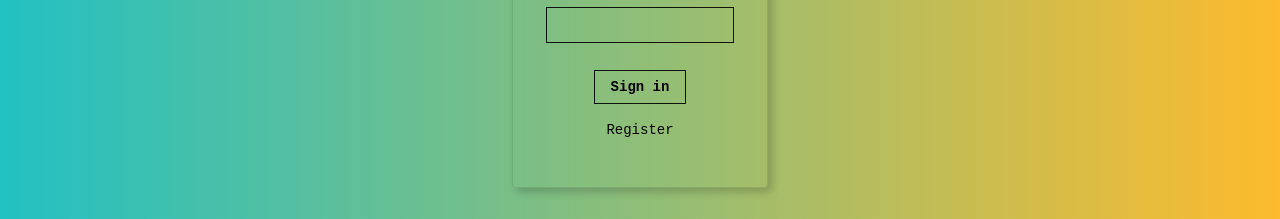
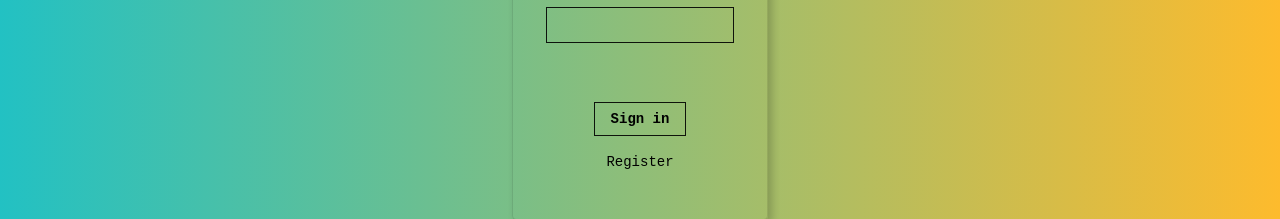
Before and after one commit to lrobvilla/face_recognition, a React (Create React App) app: page / in a window 1280 px wide. Shown: the part 360-579 px from the top of the page. Built offline with nearby package versions, Linux system fonts and the light colour scheme; the HTML template or start-up script is replaced by a standard one.

Commit message:
fixed the error, added some more padding

```diff
--- a/src/components/SignIn/SignIn.js
+++ b/src/components/SignIn/SignIn.js
@@ -89,12 +89,12 @@ class SignIn extends Component {
                             />
                     </div>
                     </fieldset>
-                    <div className="center0">
+                    <div className="center0 pa3">
                         {this.state.badSignInStatus && (
                             <p className="badEntryText">Incorrect email and password combination!</p>
                         )}
                         {!this.state.badSignInStatus && this.state.requestInProcess && (
-                            <LoadingCircle className='center0 pa1'></LoadingCircle>
+                            <LoadingCircle className='center0'></LoadingCircle>
                         )}
                     </div>
                     <div className="center0">
```
